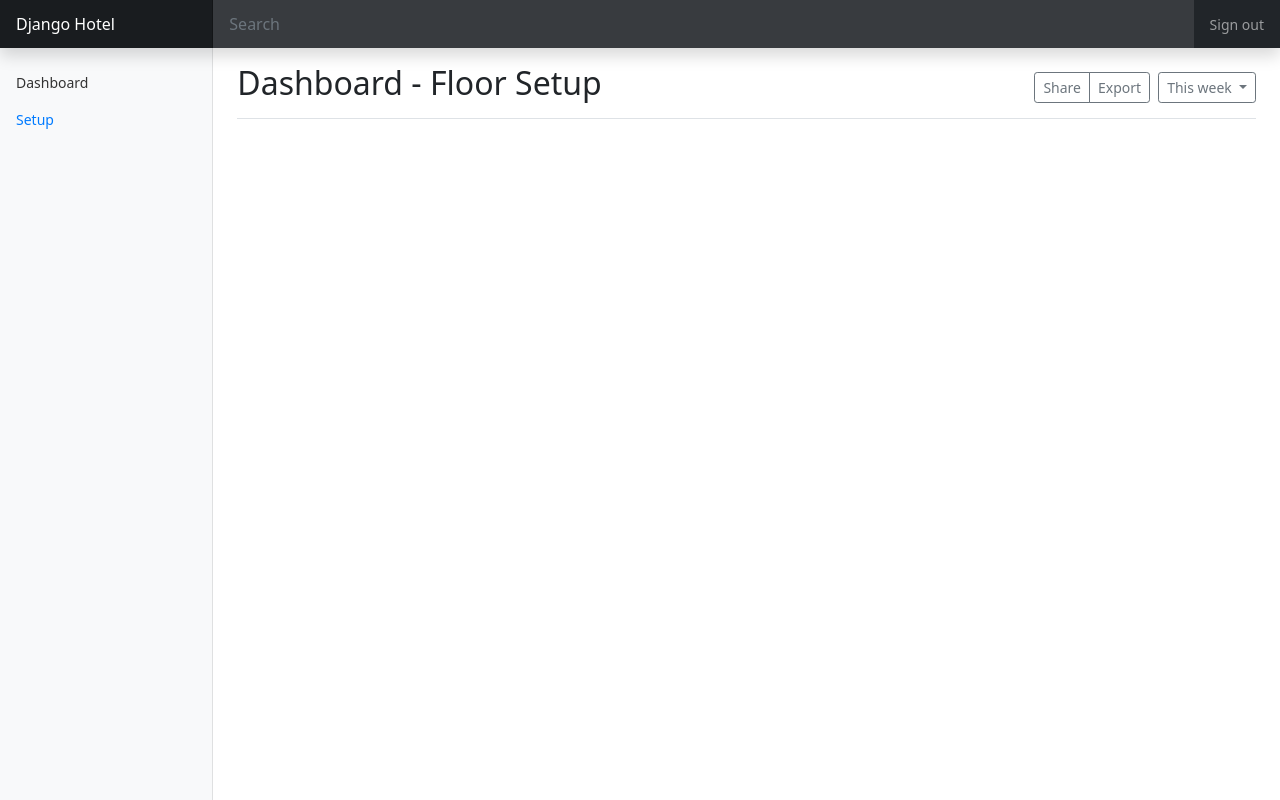
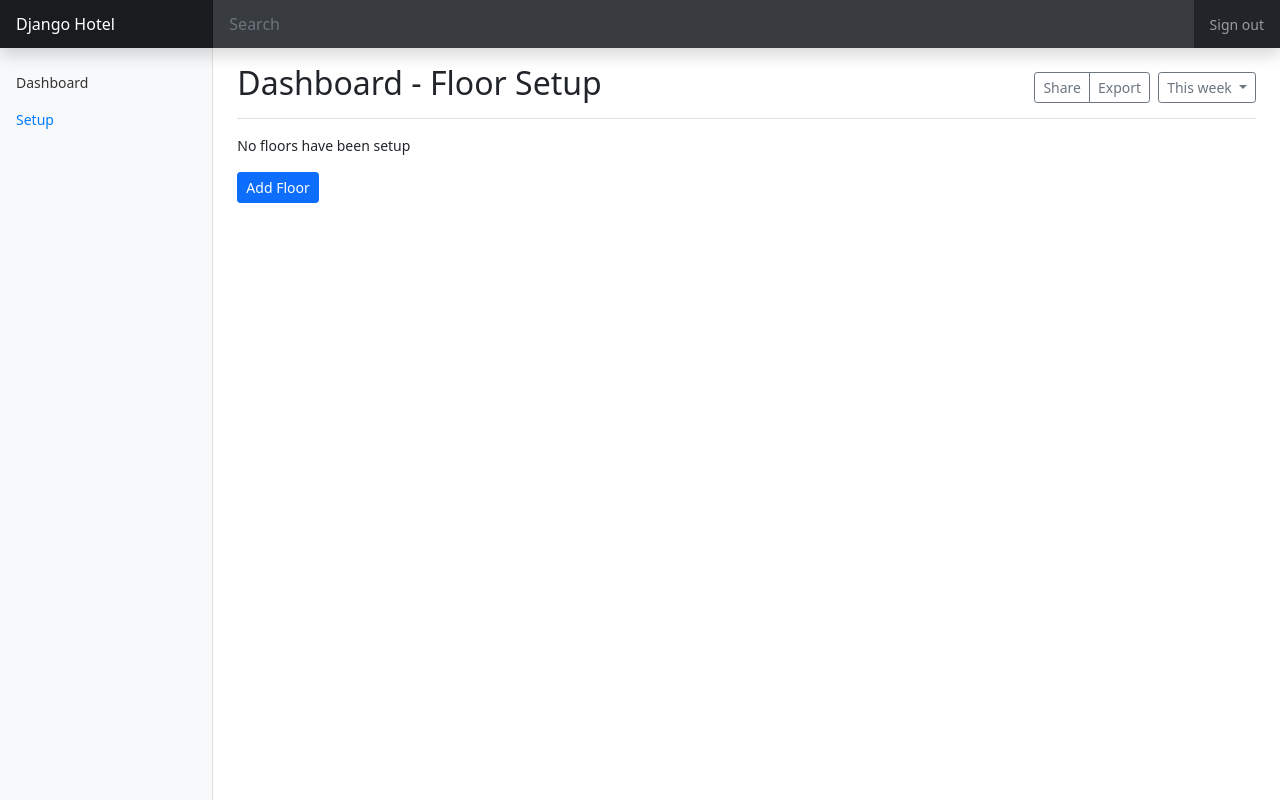
Before and after one commit to majormunky/DjangoHotel, a Django app: page /dashboard/floor-setup/ in a window 1280 px wide. Run offline with Django 3.2, Linux system fonts and the light colour scheme; data that the repository does not hold is empty.

Commit message:
Update floor setup page to have a table to show floors that have been setup, and a modal to create a new floor

```diff
--- a/dashboard/templates/dashboard/floor-setup.html
+++ b/dashboard/templates/dashboard/floor-setup.html
@@ -3,9 +3,58 @@
 {% block page_name %}Floor Setup{% endblock %}
 
 {% block content %}
+<div class="row">
+	<div class="col-sm-12">
+		{% if floor_list %}
+			<table class="table table-striped">
+				{% for floor in floor_list %}
+					<tr>
+						<td><a href="#">View</a></td>
+						<td>{{floor.number}}</td>
+						<td>{{floor.room_set.count}}</td>
+					</tr>
+				{% endfor %}
+			</table>
+		{% else %}
+			<div class="mb-3">
+				<p>No floors have been setup</p>
+			</div>
+		{% endif %}
+		<div class="mb-3">
+			<button class="btn btn-primary btn-sm" data-bs-toggle="modal" data-bs-target="#add-floor-modal">Add Floor</button>
+		</div>
+	</div>
+</div>
+
+<div class="modal fade" tabindex="-1" id="add-floor-modal">
+	<div class="modal-dialog">
+		<div class="modal-content">
+			<div class="modal-header">
+				<h5 class="modal-title">Add Floor</h5>
+        		<button type="button" class="btn-close" data-bs-dismiss="modal" aria-label="Close"></button>
+      		</div>
+      		<div class="modal-body">
+        		<div>
+        			<label class="form-label">Floor Number:</label>
+        			<input type="number" class="form-control" id="add-floor-number">
+        		</div>
+      		</div>
+      		<div class="modal-footer">
+        		<button type="button" class="btn btn-secondary" data-bs-dismiss="modal">Close</button>
+        		<button type="button" class="btn btn-primary" id="add-floor-modal-save-button">Add</button>
+      		</div>
+    	</div>
+  	</div>
+</div>
+
 {% endblock %}
 
 {% block page_scripts %}
+<script>
+	document.getElementById('add-floor-modal-save-button').addEventListener('click', (event) => {
+		console.log("clicked")
+	});
+</script>
 {% endblock %}
 
 {% block page_styles %}
```
